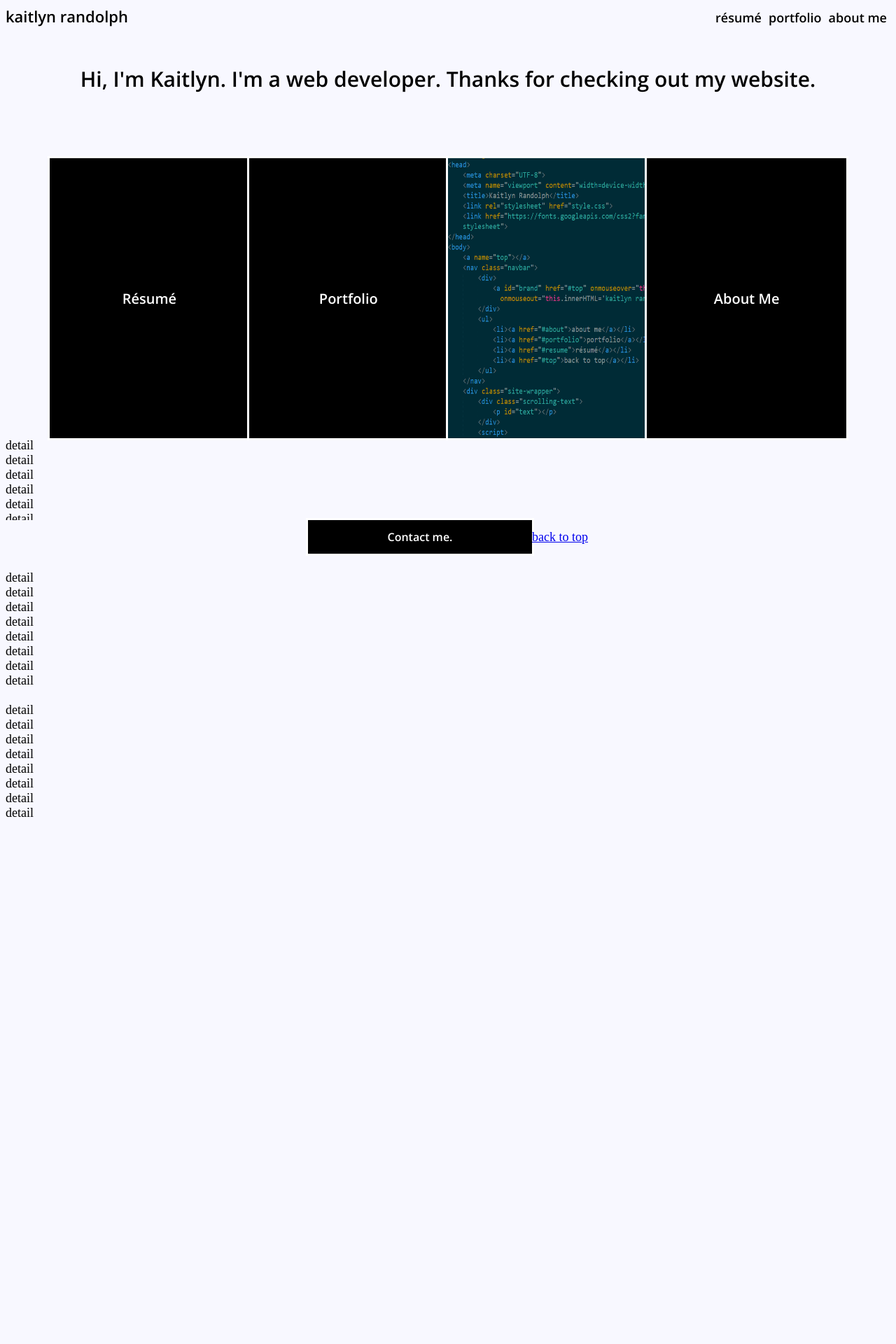
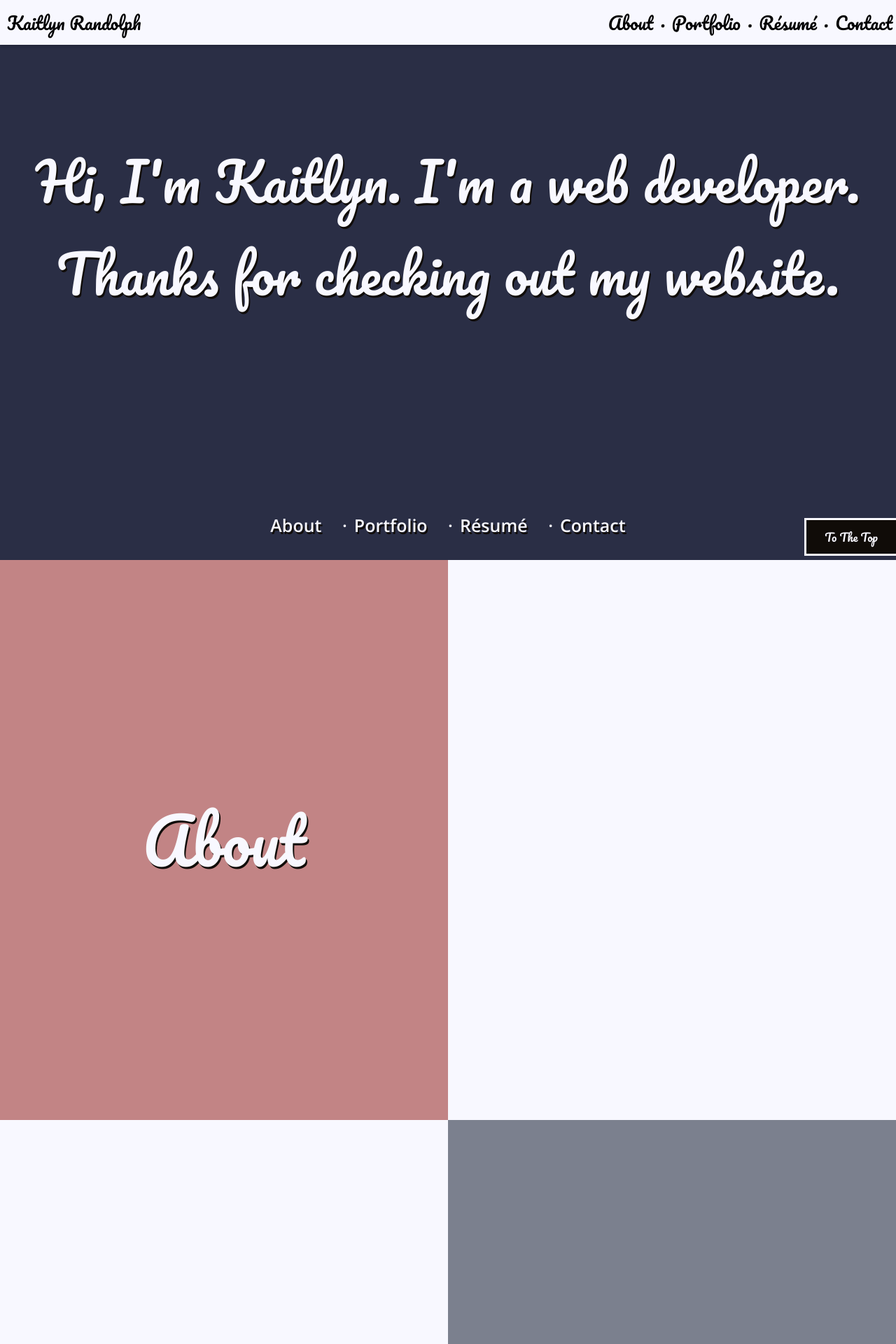
Before and after one commit to KaitlynRandolph/kaitlynrandolph.github.io, a PHP site: page / in a window 1280 px wide. Shown: the top 1920 px of the page at 70% size. Before the commit the page ends 1167 px from the top, so only its background shows below. Run offline with PHP 8.4, Linux system fonts and the light colour scheme.

Commit message:
added basic desktop formatting

```diff
--- a/index.html
+++ b/index.html
@@ -5,23 +5,34 @@
 	<meta name="viewport" content="width=device-width, initial-scale=1.0"/>
 	<title>Kaitlyn Randolph</title>
 	<link rel="stylesheet" href="style.css">
-	<link href="https://fonts.googleapis.com/css2?family=Open+Sans:wght@600&family=Roboto&display=swap" rel="stylesheet">
+	<link href="https://fonts.googleapis.com/css2?family=Open+Sans:wght@600&family=Roboto&family=Pacifico&display=swap" rel="stylesheet">
 </head>
 <body>
-	<nav class="navbar" id="top">
+	<nav class="navbar" id="navbar">
 		<div>
-	    	<a id="brand" href="#top" onmouseover="this.innerHTML='kaitlyn.io';"
-              onmouseout="this.innerHTML='kaitlyn randolph';">kaitlyn randolph</a>
+	    	<a id="nav-brand" href="#top" onmouseover="this.innerHTML='Kaitlyn Randolph';"
+              onmouseout="this.innerHTML='Kaitlyn.io';">Kaitlyn.io</a>
 	    </div>
 		<ul>
-			<li><a href="#about">about me</a></li>
-			<li><a href="#portfolio">portfolio</a></li>
-			<li><a href="#resume">résumé</a></li>
+			<li><a href="#contact">Contact</a></li>
+			<li><a href="#resume">Résumé</a></li>
+			<li><a href="#portfolio">Portfolio</a></li>
+			<li><a href="#about">About</a></li>
 		</ul>
 	</nav>
 	<div class="site-wrapper">
-		<div class="scrolling-text">
-			<p id="text"></p>
+		<div class="scrolling-text home section" id="top">
+			<div id="greeting">
+				<p class="text" id="top-txt"></p>
+				<p class="text" id="btm-txt"></p>
+			</div>
+
+			<ul>
+				<li><a href="#about">About</a></li>
+				<li><a href="#portfolio">Portfolio</a></li>
+				<li><a href="#resume">Résumé</a></li>
+				<li><a href="#contact">Contact</a></li>
+			</ul>
 		</div>
 		<script>
 			/* Adapted from https://www.w3schools.com/howto/howto_js_typewriter.asp */
@@ -32,11 +43,11 @@
 
 			function typeWriter() {
 			  	if (i < txt[j].length) {
-				    document.getElementById("text").innerHTML += txt[j].charAt(i);
-				    /*if (j > 0 && i == 0) {
-				    	setTimeout(typeWriter, speed * 2);
-				    	clearTimeout(typeWriter);
-				    }*/
+			  		if (j <= 1) {
+				    	document.getElementById("top-txt").innerHTML += txt[j].charAt(i);
+				    } else {
+				    	document.getElementById("btm-txt").innerHTML += txt[j].charAt(i);
+				    }
 				    i++;
 				    setTimeout(typeWriter, speed);
 				    if (i == txt[j].length) {
@@ -50,59 +61,41 @@
 			}
 			window.onload = typeWriter;
 		</script>
-		<div class=buttons-wrapper>
+		<!--div class=buttons-wrapper>
 			<a href="#resume"><button type="button">Résumé</button></a>
 			<a href="#portfolio"><button type="button">Portfolio</button></a>
 			<img src="images/Capture.PNG" alt="decorative picture of code" id="pic"></img>
 			<a href="#about"><button type="button">About Me</button></a>
+		</div-->
+
+	<div class="about section" id="about">
+		<div class="header-left">
+			<a id="brand">About</a>
 		</div>
 	</div>
 
-	<div class="resume" id="resume">
-		<ul>
-			<li>detail</li>
-			<li>detail</li>
-			<li>detail</li>
-			<li>detail</li>
-			<li>detail</li>
-			<li>detail</li>
-			<li>detail</li>
-			<li>detail</li>
-		</ul>
-		<br>
+	<div class="portfolio section" id="portfolio">
+		<div class="header-right">
+			<a id="brand">Portfolio</a>
+		</div>
 	</div>
 
-	<div class="portfolio" id="portfolio">
-		<ul>
-			<li>detail</li>
-			<li>detail</li>
-			<li>detail</li>
-			<li>detail</li>
-			<li>detail</li>
-			<li>detail</li>
-			<li>detail</li>
-			<li>detail</li>
-		</ul>
-		<br>
+	<div class="resume section" id="resume">
+		<div class="header-left" style="background: #2A2E45">
+			<a id="brand">Résumé</a>
+		</div>
 	</div>
 
-	<div class="about" id="about">
-		<ul>
-			<li>detail</li>
-			<li>detail</li>
-			<li>detail</li>
-			<li>detail</li>
-			<li>detail</li>
-			<li>detail</li>
-			<li>detail</li>
-			<li>detail</li>
-		</ul>
-		<br>
+	<div class="contact section" id="contact">
+		<div class="header-right" style="background: #100C08; width: 30%;">
+			<a id="brand">Contact</a>
+		</div>
+	</div>
+
 	</div>
 
 	<footer class="footer">
-		<button type="button">Contact me.</button><!-- maybe add copyright here ? -->
-		<a href="#top">back to top</a>
+		<a href="#top"><button type="button">To The Top</button></a><!-- maybe add copyright here ? -->
 	</footer>
 </body>
 </html>
--- a/style.css
+++ b/style.css
@@ -1,19 +1,115 @@
 body {
 	background: #F8F8FF;
 	font-size: 18px;
+	margin: 0px 0px 0px;
+	clear: both;
+	/*border: 2px dashed green;*/
+}
+
+html {
+  scroll-behavior: smooth;
+}
+
+.section {
+	/*height: calc(100vh - 59px);*/
+	height: 100vh;
+}
+
+#about {
+	height: 100vh;
+}
+
+#portfolio {
+	height: 100vh;
+}
+
+#portfolio {
+	height: 100vh;
+}
+
+#contact {
+	height: 40vh;
+	background: #100C08;
+}
+
+#about #brand {
+	font-family: 'Pacifico', cursive;
+	font-size: 90px;
+	color: #F8F8FF;
+	text-shadow: 2px 3px #100C08;
+}
+
+#portfolio #brand {
+	font-family: 'Pacifico', cursive;
+	font-size: 90px;
+	color: #F8F8FF;
+	text-shadow: 2px 3px #100C08;
+}
+
+#resume #brand {
+	font-family: 'Pacifico', cursive;
+	font-size: 90px;
+	color: #F8F8FF;
+	text-shadow: 2px 3px #100C08;
+}
+
+#contact #brand {
+	font-family: 'Pacifico', cursive;
+	font-size: 90px;
+	color: #F8F8FF;
+	text-shadow: 2px 3px #100C08;
+}
+
+.header-left {
+	width: 50%;
+	height: 100%;
+	background: #C28485;
+	display: flex;
+  	justify-content: center;
+  	align-items: center;
+}
+
+.header-right {
+	width: 50%;
+	float:right;
+	height: 100%;
+	background: #7B808E;
+	display: flex;
+  	justify-content: center;
+  	align-items: center;
+}
+
+.home {
+	/*height: calc(100vh - 59px);*/
+	height: 60vh;
 }
 
 .navbar {
-	font-family: 'Open Sans', sans-serif;
+	background: #F8F8FF;
+	/*font-family: 'Open Sans', sans-serif;*/
+	font-family: 'Pacifico', cursive;
 	margin: 0;
 	padding: 0;
+	/*border: 2px solid red;*/
+	display: block;
+	position: fixed;
+	width: 100%;
+	left: 0;
+	top: 0;
+	box-shadow: 0px 3px 5px rgba(0, 0, 0, 0.2);
+}
+
+#nav-brand {
+	font-size: 25px;
+	padding: 10px;
 }
 
 #brand {
-	font-size: 22px;
+	font-size: 25px;
+	padding: 10px;
 }
 
-#brand:hover {
+#nav-brand:hover {
 	color: black;
 }
 
@@ -30,8 +126,19 @@
 }
 
 .navbar li {
+	font-size: 25px;
 	float: right;
-	padding: 5px;
+	padding: 10px 5px 10px 5px;
+	display: inline-flex;
+}
+
+.navbar li:before {
+	content: '·';
+	padding-right: 10px;
+}
+
+.navbar li:last-of-type:before {
+	content: none;
 }
 
 .navbar a {
@@ -41,19 +148,80 @@
 }
 
 .navbar a:hover {
-	color: gray;
+	color: #BDC0C7;
 }
 
 .site-wrapper {
-	padding-top: 20px;
 	font-family: 'Roboto', sans-serif;
+	/*border: 2px solid blue;*/
+	height: 100%;
+}
+
+
+#top-txt {
+	padding-top: 15%;
+	margin: 0;
+}
+
+#btm-txt {
+	margin: 0;
 }
 
 .scrolling-text {
+	font-family: 'Pacifico', cursive;
+	/*font-family: 'Open Sans', sans-serif;*/
+	font-size: 75px;
+	text-align: center;
+	/*border: 2px solid yellow;*/
+	background-color: #2A2E45;
+	color: #F8F8FF;
+	height: 100vh;
+}
+
+.scrolling-text p {
+	color: #F8F8FF;
+	text-shadow: 2px 3px #100C08;
+}
+
+.scrolling-text #brand {
+	display: inline;
+	float: left;
+}
+
+.scrolling-text ul {
 	font-family: 'Open Sans', sans-serif;
-	font-size: 30px;
-	text-align: center;
-	height: 10%;
+	bottom: 60%;
+	align-self: center;
+}
+
+.scrolling-text li {
+	font-size: 25px;
+	padding: 10px 5px 10px 5px;
+	display: inline-flex;
+}
+
+.scrolling-text li:before {
+	content: '·';
+	padding-right: 10px;
+}
+
+.scrolling-text li:first-of-type:before {
+	content: none;
+}
+
+.scrolling-text a {
+	text-decoration: none;
+	display: block;
+	color: #F8F8FF;
+	text-shadow: 2px 3px #100C08;
+}
+
+.scrolling-text a:hover {
+	color: #BDC0C7;
+}
+
+#greeting {
+	height: 85vh;
 }
 
 .buttons-wrapper {
@@ -64,6 +232,7 @@
 	justify-content: center;
 	display: flex;
 	height: 50vh;
+	/*border: 2px solid orange;*/
 }
 
 .buttons-wrapper a {
@@ -72,14 +241,14 @@
 }
 
 button {
-	font-family: 'Open Sans', sans-serif;
-	background-color: black;
+	font-family: 'Pacifico', cursive;
+	background-color: #100C08;
 	border: none;
-	color: white;
+	color: #F8F8FF;
 	text-align: center;
 	height: 100%;
 	width: 25%;
-	outline: 3px solid white;
+	outline: 3px solid #F8F8FF;
 	transition: all ease-in-out 300ms;
 	font-size: 16px;
 }
@@ -90,21 +259,18 @@
 }
 
 button:hover {
-	outline: 3px solid white;
+	outline: 3px solid #F8F8FF;
 	outline-offset: -8px;
 }
 
 #pic {
 	height: 100%;
 	width: 25%;
-	outline: 3px solid white;
+	outline: 3px solid #F8F8FF;
 }
 
 .footer {
-	background-color: #F8F8FF;
-	align-items: center;
-	justify-content: center;
-	display: flex;
+	display: inline;
 	position: fixed;
 	left: 0;
 	bottom: 0;
@@ -112,3 +278,13 @@
 	height: 6%;
 	padding-bottom: 0.5em;
 }
+
+.footer a {
+	height: 100%;
+	width: 15%;
+}
+
+.footer button {
+	width: 10%;
+	float: right;
+}
```
